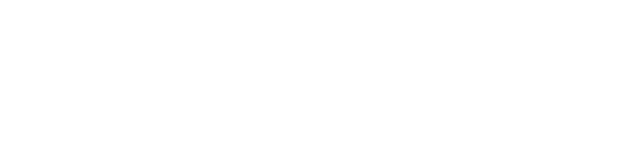
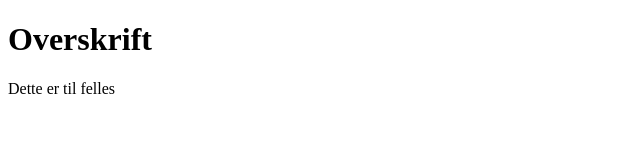
Before and after one commit to Victorkem/Oblig2, a plain HTML site: page index.html in a window 1280 px wide. Shown: the whole page, without its empty margins (0-640 px from the left). Drawn offline with Linux system fonts and the light colour scheme.

Commit message:
committer til felles

```diff
--- a/index.html
+++ b/index.html
@@ -7,6 +7,7 @@
     <title>Document</title>
 </head>
 <body>
-
+    <h1>Overskrift</h1>
+    <p>Dette er til felles</p>
 </body>
 </html>
```
